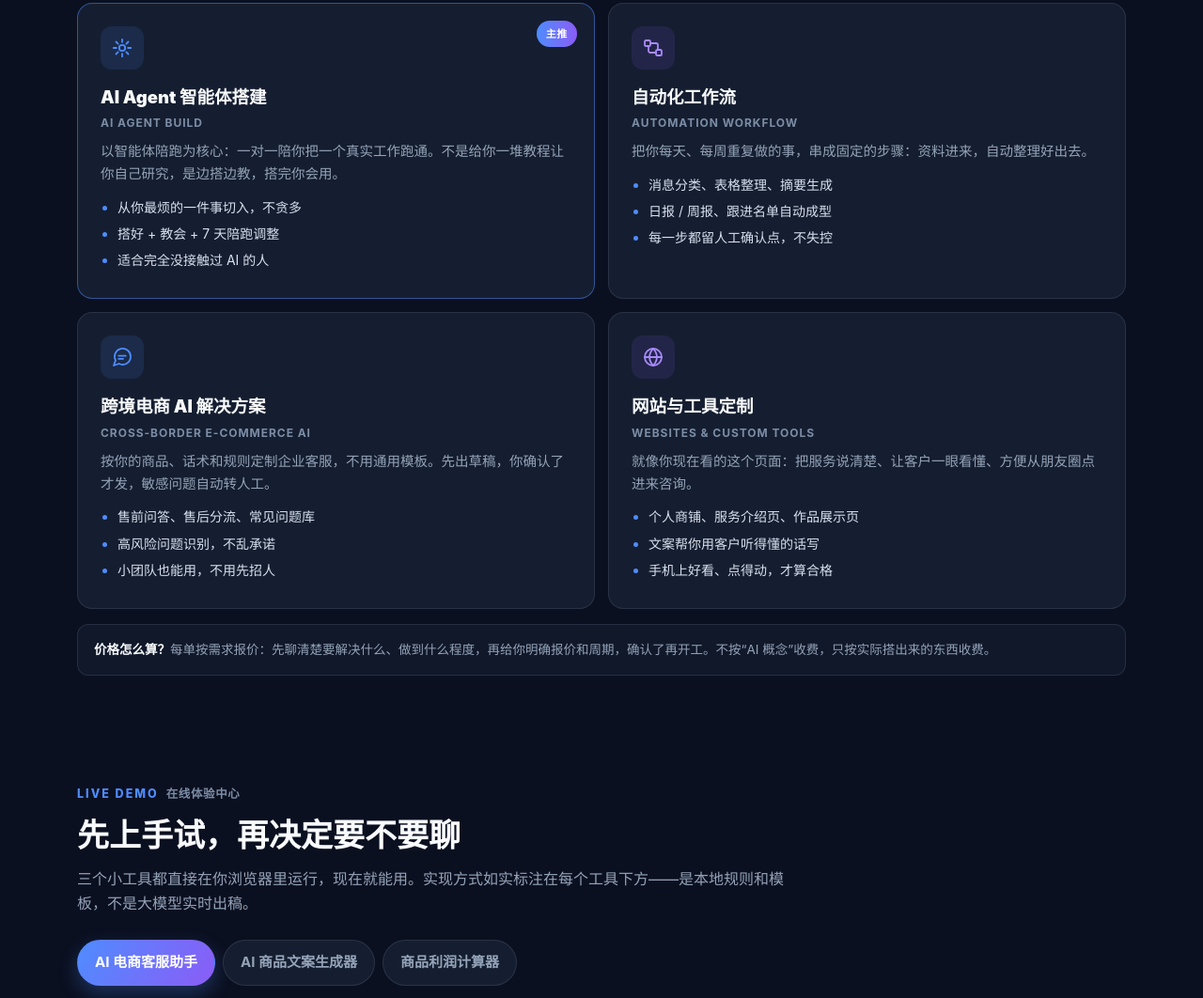
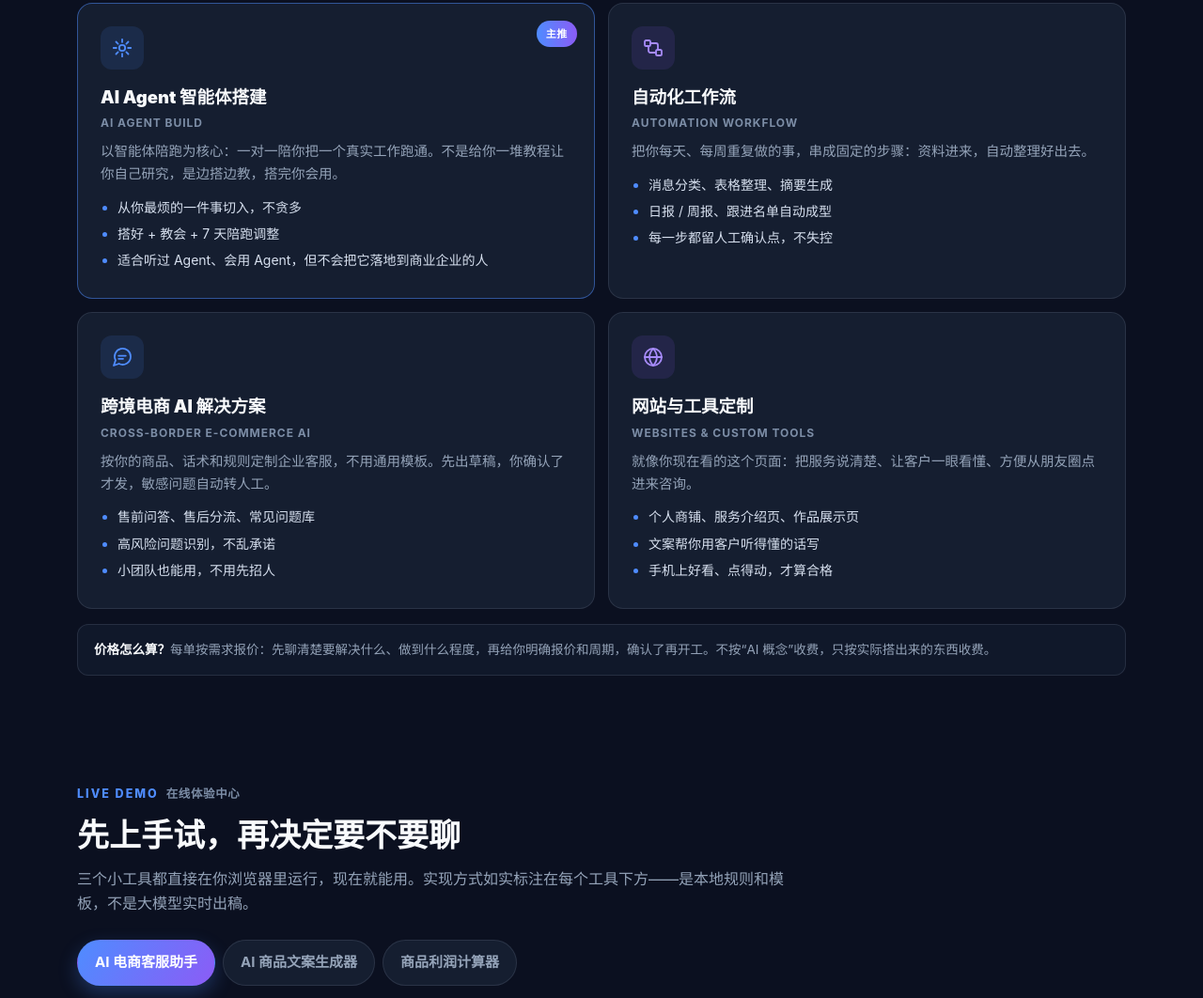
Before and after one commit to chenqinhong63/personal-shop, a plain HTML site: page index.html in a window 1280 px wide. Shown: the part 938-2000 px from the top of the page at 94% size. Drawn offline with Linux system fonts and the light colour scheme.

Commit message:
服务卡适合人群改为听过/会用 Agent 但不会落地商业企业

```diff
--- a/index.html
+++ b/index.html
@@ -393,7 +393,7 @@ footer .fbrand{color:var(--muted);font-weight:700}
 <div class="ico"><svg viewBox="0 0 24 24"><circle cx="12" cy="12" r="3.2"/><path d="M12 2.8v3M12 18.2v3M2.8 12h3M18.2 12h3M5.5 5.5l2.1 2.1M16.4 16.4l2.1 2.1M18.5 5.5l-2.1 2.1M7.6 16.4l-2.1 2.1"/></svg></div>
 <h3>AI Agent 智能体搭建<small>AI AGENT BUILD</small></h3>
 <p>以智能体陪跑为核心：一对一陪你把一个真实工作跑通。不是给你一堆教程让你自己研究，是边搭边教，搭完你会用。</p>
-<ul><li>从你最烦的一件事切入，不贪多</li><li>搭好 + 教会 + 7 天陪跑调整</li><li>适合完全没接触过 AI 的人</li></ul></article>
+<ul><li>从你最烦的一件事切入，不贪多</li><li>搭好 + 教会 + 7 天陪跑调整</li><li>适合听过 Agent、会用 Agent，但不会把它落地到商业企业的人</li></ul></article>
 
 <article class="svc violet reveal">
 <div class="ico"><svg viewBox="0 0 24 24"><rect x="3" y="4" width="6" height="6" rx="1.6"/><rect x="15" y="14" width="6" height="6" rx="1.6"/><path d="M9 7h6a2 2 0 0 1 2 2v5M15 17H9a2 2 0 0 1-2-2v-5"/></svg></div>
```
